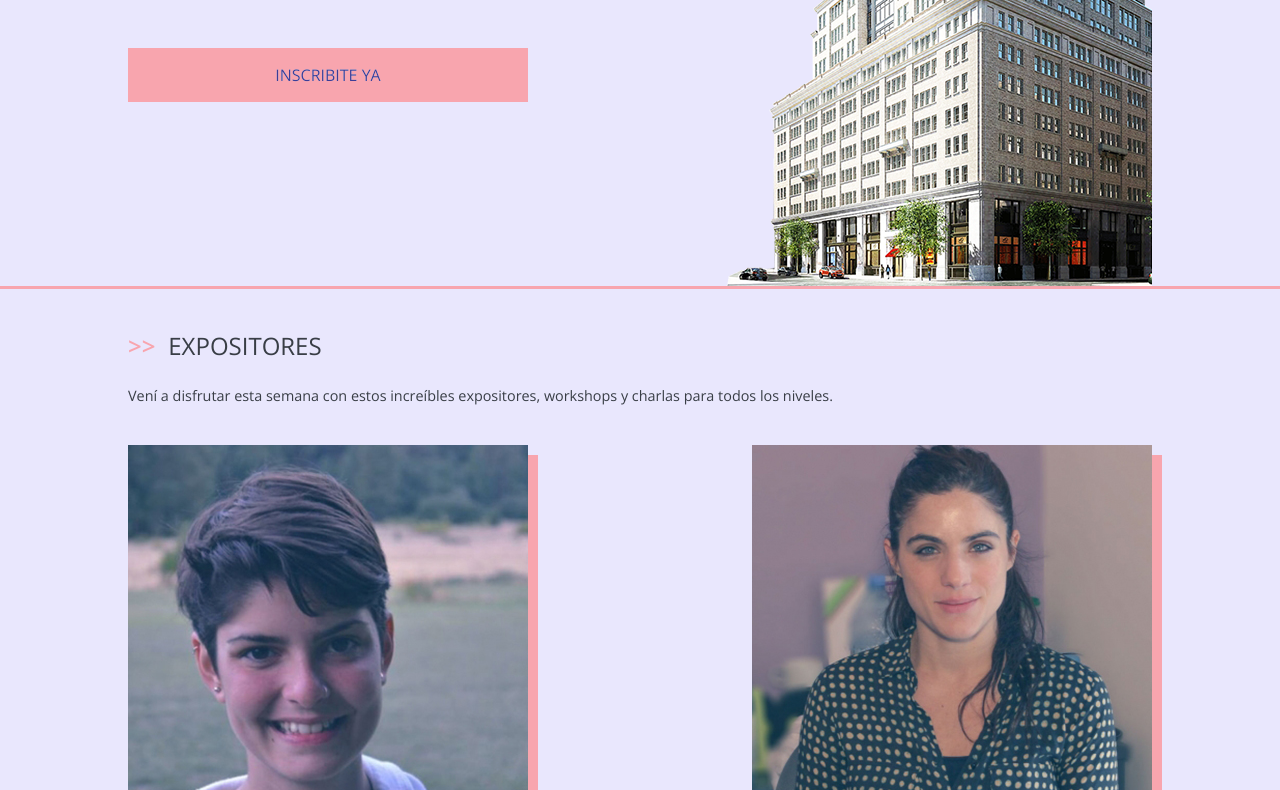
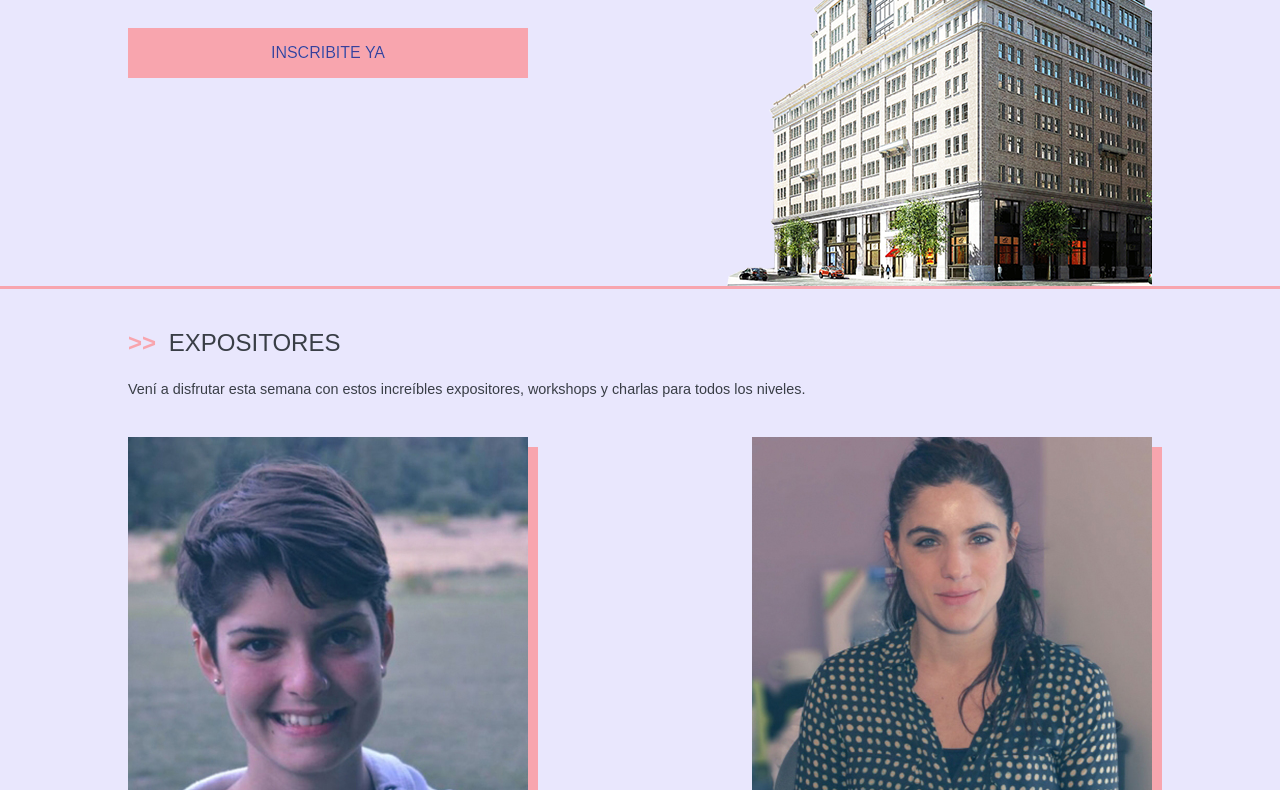
Before and after one commit to Leandro-Angeli/git-clase-sabado, a plain HTML site: page index.html in a window 1280 px wide. Shown: the part 325-1115 px from the top of the page. Drawn offline with nearby package versions, Linux system fonts and the light colour scheme.

Commit message:
cambio fuente

```diff
--- a/css/style.css
+++ b/css/style.css
@@ -8,7 +8,7 @@
 
 body {
   background-color: rgba(48, 34, 240, 0.104);
-  font-family: "Open Sans", sans-serif;
+  font-family: fantasy,sans-serif;
   color: #FFF;
   overflow-x: hidden; }
 
```
